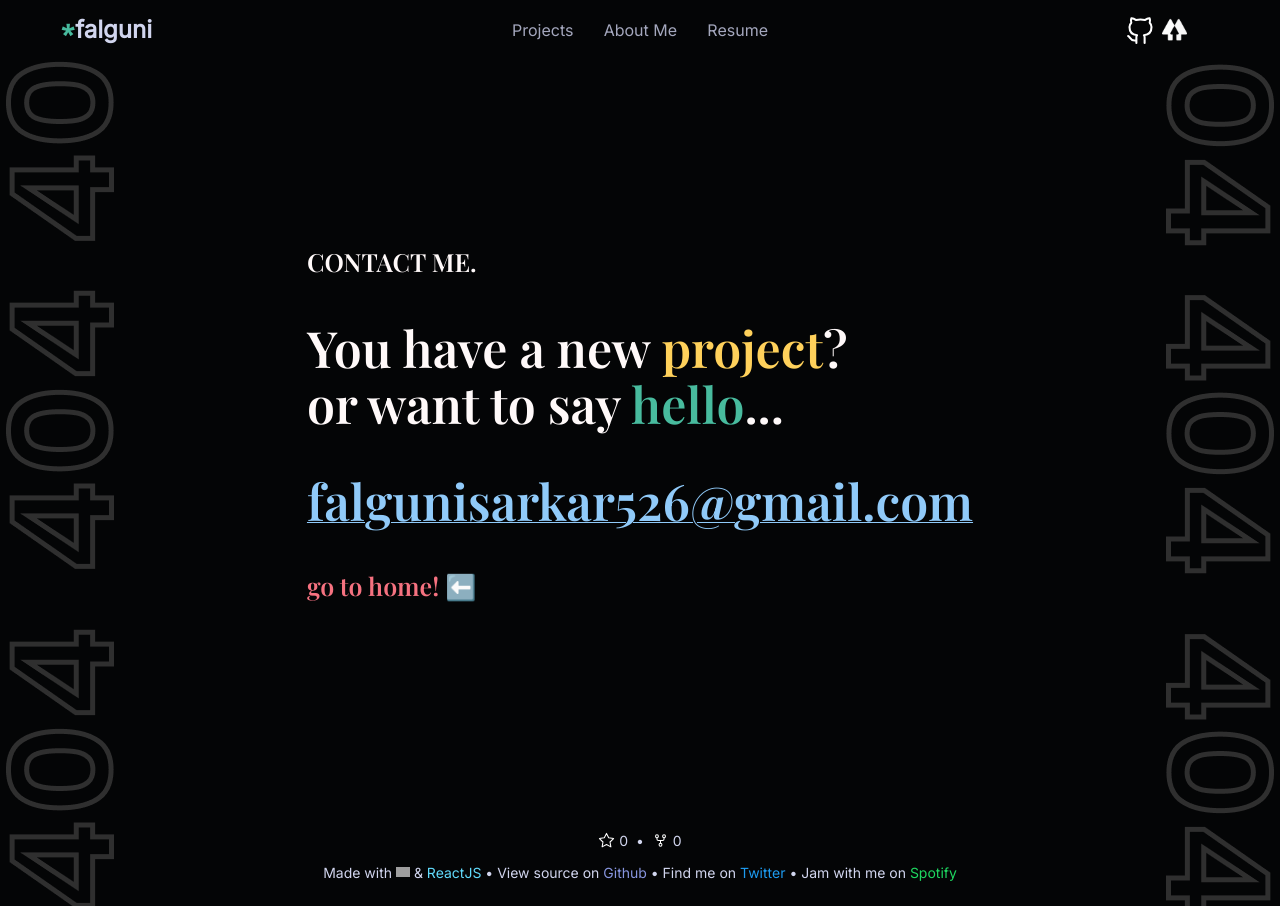
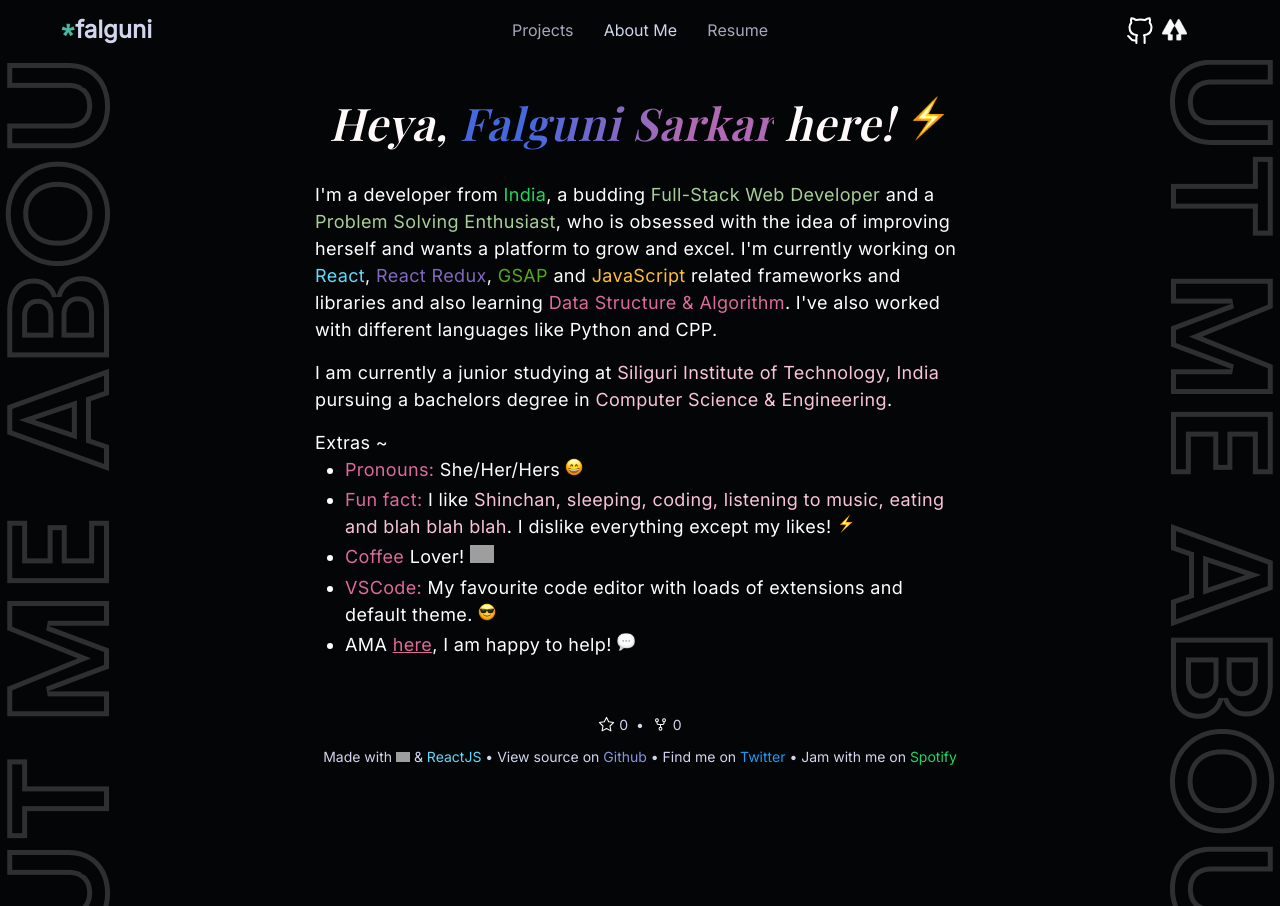
Before and after one commit to lostgirljourney/falgunisarkar, a React (Create React App) app: page / in a window 1280 px wide. After the commit the page ends 800 px from the top, so only its background shows below. Built offline with nearby package versions, Linux system fonts and the light colour scheme; no server answers; grey boxes are pictures that could not be loaded; a web font is replaced by a local one.

Commit message:
Done bit more of responsive view⚡ &  /notfound page

```diff
--- a/src/components/App.jsx
+++ b/src/components/App.jsx
@@ -1,4 +1,4 @@
-// import { BrowserRouter, Routes, Route, Link, Outlet } from "react-router-dom";
+import { Routes, Route } from "react-router-dom";
 // import { Helmet } from "react-helmet";
 import AboutMe from "./AboutMe";
 import NotFound from "./NotFound";
@@ -7,10 +7,11 @@
 function App() {
 	return (
 		<>
-			{/* <Main> */}
-			{/* <AboutMe /> */}
-			<NotFound />
-			{/* </Main> */}
+			<Routes>
+				<Route path="/" element={<AboutMe />} />
+				<Route path="/projects" element={<NotFound />} />
+				<Route path="*" element={<NotFound />} />
+			</Routes>
 			<Footer />
 		</>
 	);
--- a/src/components/NotFound.jsx
+++ b/src/components/NotFound.jsx
@@ -8,7 +8,6 @@
 	color: #fff9f9;
 	width: 100%;
 	min-height: 100vh;
-	/* margin-top: 3rem; */
 	padding: 6rem 3rem 3rem;
 	display: flex;
 	align-items: center;
--- a/src/components/sides/Navbar.jsx
+++ b/src/components/sides/Navbar.jsx
@@ -3,6 +3,7 @@
 import menu from "./../../assets/svgs/menu.svg";
 import close from "./../../assets/svgs/close.svg";
 import linktree from "./../../assets/svgs/linktree.png";
+import { Link } from "react-router-dom";
 import { useLayoutEffect, useState } from "react";
 
 const Nav = styled.header`
@@ -181,12 +182,12 @@
 				falguni
 			</Name>
 			<NavSection style={showMenu}>
-				<a href="/" style={project && { color: "#d1d5ee" }}>
+				<Link to="/projects" style={project && { color: "#d1d5ee" }}>
 					Projects
-				</a>
-				<a href="/" style={about && { color: "#d1d5ee" }}>
+				</Link>
+				<Link to="/" style={about && { color: "#d1d5ee" }}>
 					About Me
-				</a>
+				</Link>
 				<a
 					href="https://drive.google.com/file/d/11JfoLVwz5Nb3OuCY3W4G2b--qhOzLkuM/view"
 					target="_blank"
--- a/src/index.js
+++ b/src/index.js
@@ -1,11 +1,14 @@
 import React from "react";
 import ReactDOM from "react-dom";
+import { BrowserRouter } from "react-router-dom";
 import "./index.css";
 import App from "./components/App";
 
 ReactDOM.render(
 	<React.StrictMode>
-		<App />
+		<BrowserRouter>
+			<App />
+		</BrowserRouter>
 	</React.StrictMode>,
 	document.getElementById("root")
 );
```
